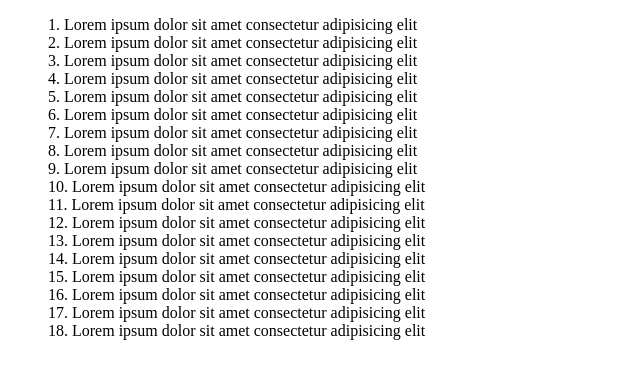
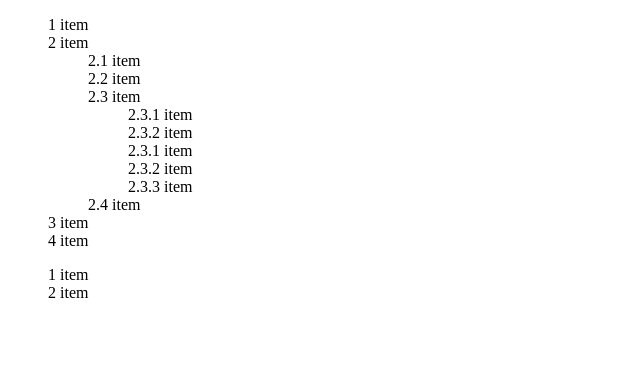
Before and after one commit to CodeSteppe/awesome-css, a plain HTML site: page features/counter.html in a window 1280 px wide. Shown: the whole page, without its empty margins (0-640 px from the left). Drawn offline with Linux system fonts and the light colour scheme.

Commit message:
update counter

```diff
--- a/features/counter.html
+++ b/features/counter.html
@@ -8,17 +8,21 @@
   <title>Counter</title>
   <style>
     ol {
-      counter-reset: li-counter;
-      list-style: none;
-    }
-
-    li {
-      counter-increment: li-counter;
+      counter-reset: section;
+      /* Creates a new instance of the
+                                            section counter with each ol
+                                            element */
+      list-style-type: none;
     }
 
     li::before {
-      content: counter(li-counter)". ";
-      text-align: right;
+      counter-increment: section;
+      /* Increments only this instance
+                                            of the section counter */
+      content: counters(section, ".") " ";
+      /* Combines the values of all instances
+                                            of the section counter, separated
+                                            by a period */
     }
   </style>
 
@@ -27,24 +31,33 @@
 <body>
 
   <ol>
-    <li>Lorem ipsum dolor sit amet consectetur adipisicing elit</li>
-    <li>Lorem ipsum dolor sit amet consectetur adipisicing elit</li>
-    <li>Lorem ipsum dolor sit amet consectetur adipisicing elit</li>
-    <li>Lorem ipsum dolor sit amet consectetur adipisicing elit</li>
-    <li>Lorem ipsum dolor sit amet consectetur adipisicing elit</li>
-    <li>Lorem ipsum dolor sit amet consectetur adipisicing elit</li>
-    <li>Lorem ipsum dolor sit amet consectetur adipisicing elit</li>
-    <li>Lorem ipsum dolor sit amet consectetur adipisicing elit</li>
-    <li>Lorem ipsum dolor sit amet consectetur adipisicing elit</li>
-    <li>Lorem ipsum dolor sit amet consectetur adipisicing elit</li>
-    <li>Lorem ipsum dolor sit amet consectetur adipisicing elit</li>
-    <li>Lorem ipsum dolor sit amet consectetur adipisicing elit</li>
-    <li>Lorem ipsum dolor sit amet consectetur adipisicing elit</li>
-    <li>Lorem ipsum dolor sit amet consectetur adipisicing elit</li>
-    <li>Lorem ipsum dolor sit amet consectetur adipisicing elit</li>
-    <li>Lorem ipsum dolor sit amet consectetur adipisicing elit</li>
-    <li>Lorem ipsum dolor sit amet consectetur adipisicing elit</li>
-    <li>Lorem ipsum dolor sit amet consectetur adipisicing elit</li>
+    <li>item</li> <!-- 1     -->
+    <li>item
+      <!-- 2     -->
+      <ol>
+        <li>item</li> <!-- 2.1   -->
+        <li>item</li> <!-- 2.2   -->
+        <li>item
+          <!-- 2.3   -->
+          <ol>
+            <li>item</li> <!-- 2.3.1 -->
+            <li>item</li> <!-- 2.3.2 -->
+          </ol>
+          <ol>
+            <li>item</li> <!-- 2.3.1 -->
+            <li>item</li> <!-- 2.3.2 -->
+            <li>item</li> <!-- 2.3.3 -->
+          </ol>
+        </li>
+        <li>item</li> <!-- 2.4   -->
+      </ol>
+    </li>
+    <li>item</li> <!-- 3     -->
+    <li>item</li> <!-- 4     -->
+  </ol>
+  <ol>
+    <li>item</li> <!-- 1     -->
+    <li>item</li> <!-- 2     -->
   </ol>
 
 </body>
```
Also changed, not shown: images/counter.png (added), 1 other file.
